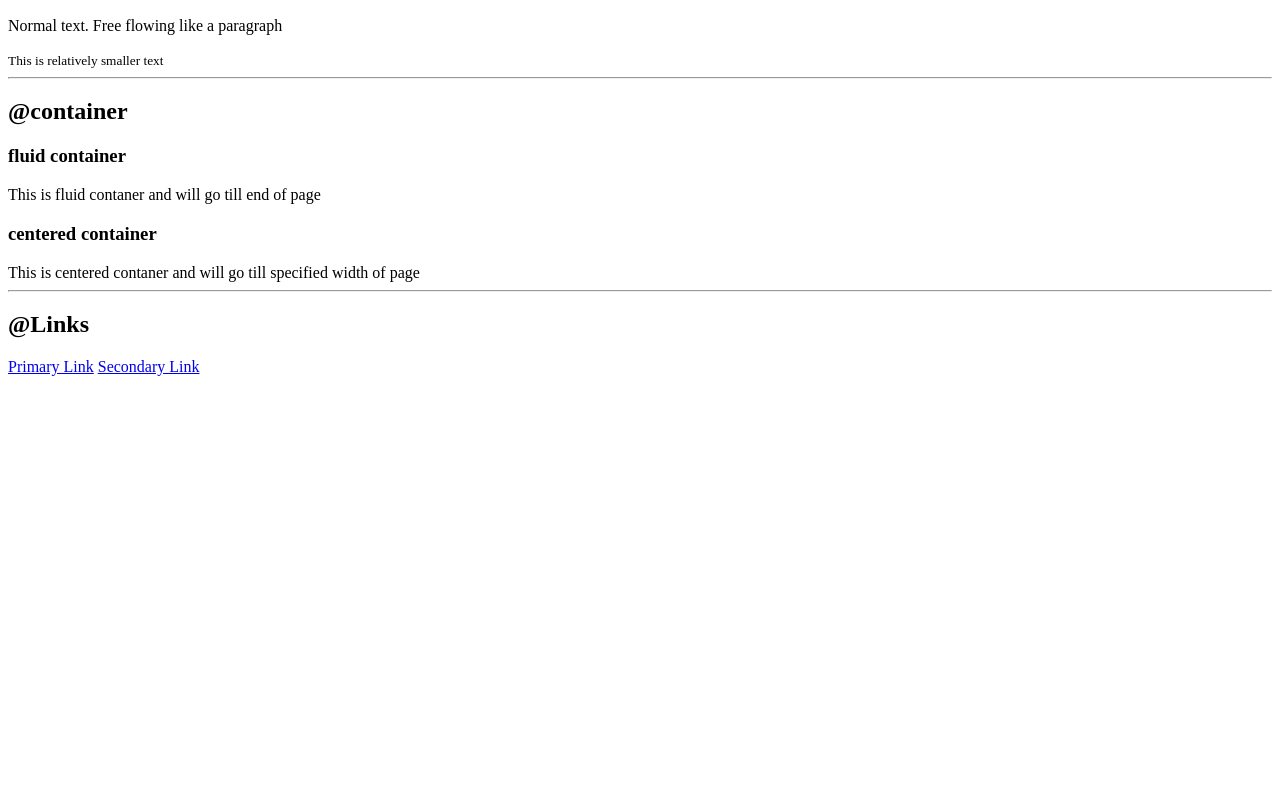
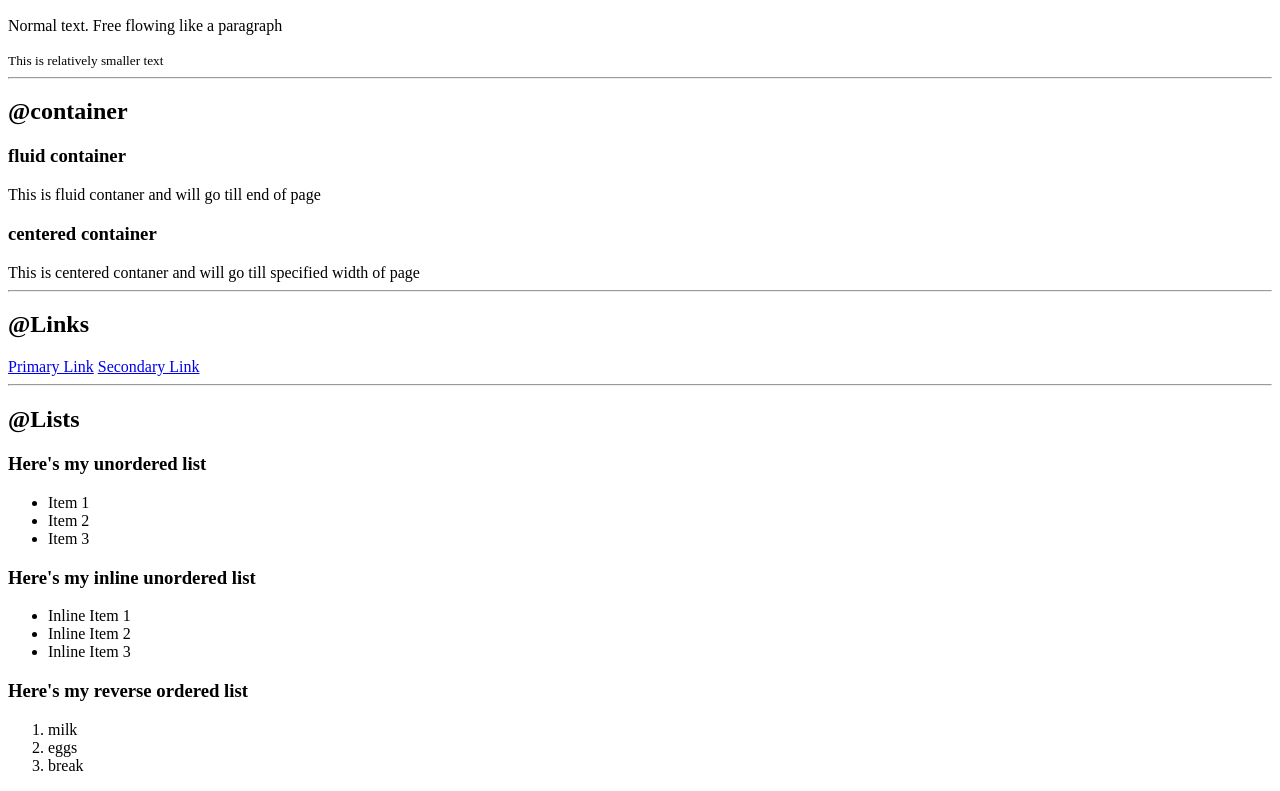
Before and after one commit to Manjunath-Koralli/neogcamp-lesson-3-live, a plain HTML site: page index.html in a window 1280 px wide. Shown: the part 273-1064 px from the top of the page. Before the commit the page ends 800 px from the top, so only its background shows below. Drawn offline with Linux system fonts and the light colour scheme.

Commit message:
Dev: Added lists

```diff
--- a/index.html
+++ b/index.html
@@ -31,5 +31,31 @@
     <h2>@Links</h2>
     <a href="/">Primary Link</a>
     <a href="/">Secondary Link</a>
+
+    <hr>
+
+    <h2>@Lists</h2>
+
+    <h3>Here's my unordered list</h3>
+    <ul>
+        <li>Item 1</li>
+        <li>Item 2</li>
+        <li>Item 3</li>
+    </ul>
+
+    <h3>Here's my inline unordered list</h3>
+    <ul>
+        <li>Inline Item 1</li>
+        <li>Inline Item 2</li>
+        <li>Inline Item 3</li>
+    </ul>
+
+    <h3>Here's my reverse ordered list</h3>
+    <ol>
+        <li>milk</li>
+        <li>eggs</li>
+        <li>break</li>
+    </ol>
+
 </body>
 </html>
```
